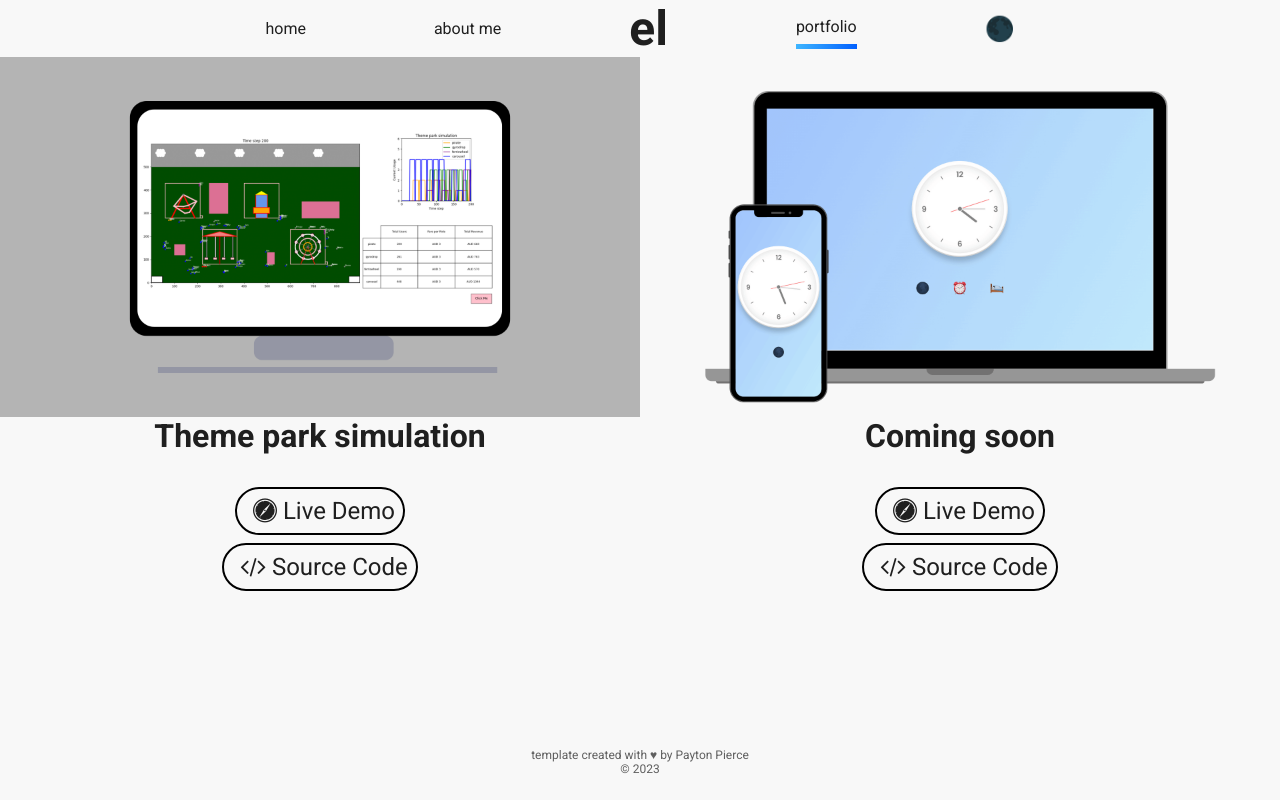
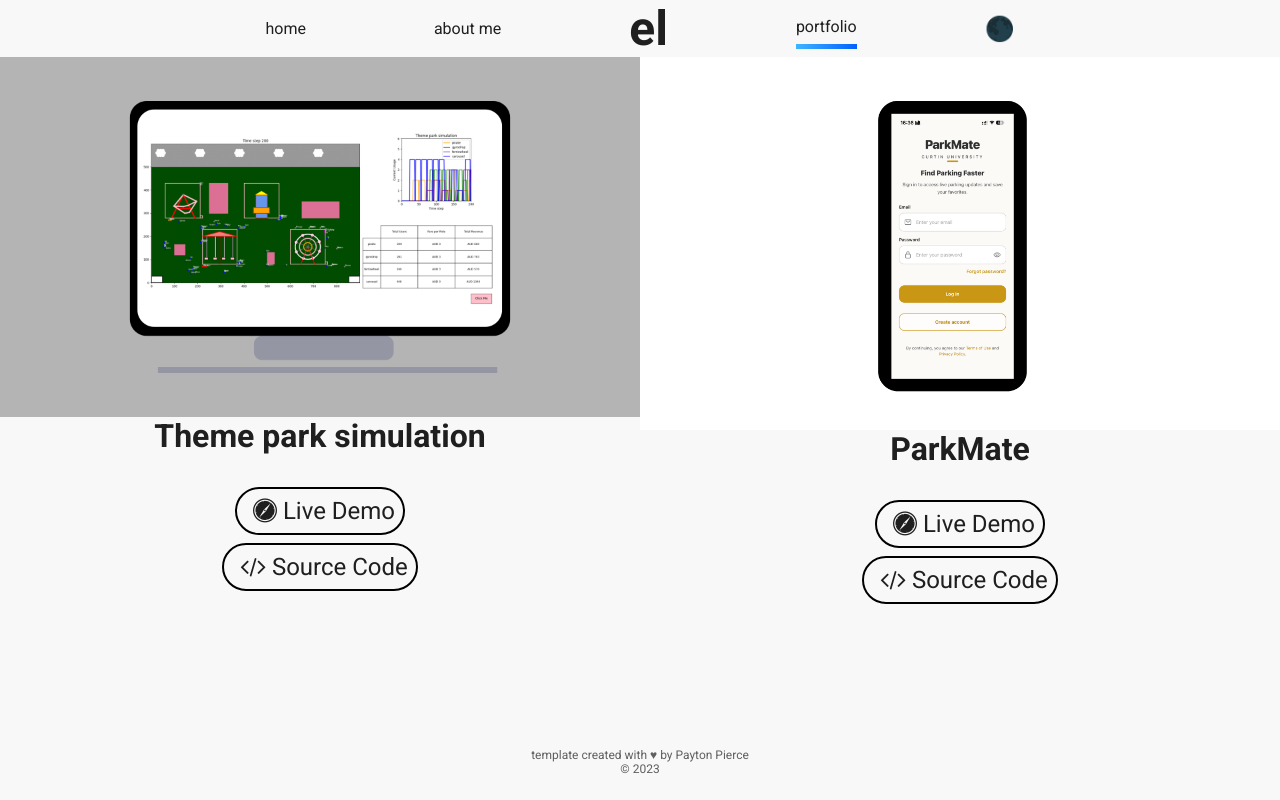
Before and after one commit to unbee-lee/portfolio, a React (Create React App) app: page /portfolio in a window 1280 px wide. Built offline with nearby package versions, Linux system fonts and the light colour scheme; the HTML template or start-up script is replaced by a standard one.

Commit message:
Add ParkMate project to portfolio

```diff
--- a/src/info/Info.js
+++ b/src/info/Info.js
@@ -98,9 +98,9 @@
             image: mock1
         },
         {
-            title: "Coming soon",
-            live: "https://github.com/unbee-lee/Building-a-classification-model",
-            source: "https://github.com/unbee-lee/Building-a-classification-model",
+            title: "ParkMate",
+            live: "https://drive.google.com/file/d/13BSGTvybm8EppH5Yo1T83p7cskeGA-8R/view?usp=drive_link",
+            source: "https://github.com/unbee-lee/ParkMate",
             image: mock2
         }
         // {
```
Also changed, not shown: src/img/mock2.png.
